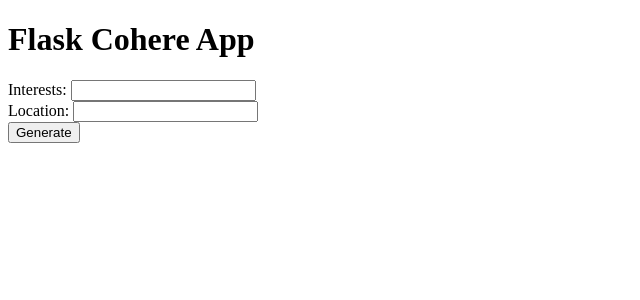
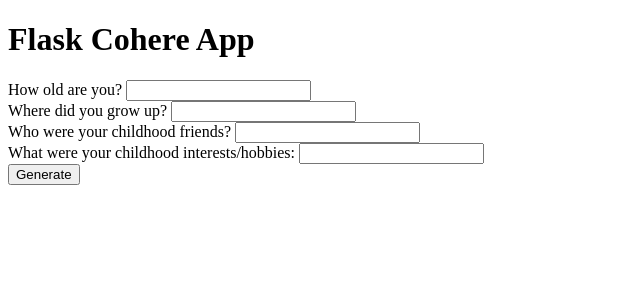
Before and after one commit to Luanarm/Rememberescence, a Flask app: page / in a window 1280 px wide. Shown: the top 300 px of the page, without its empty margins (0-640 px from the left). Run offline with Flask 3, Linux system fonts and the light colour scheme.

Commit message:
Added more items to the form

```diff
--- a/templates/home.html
+++ b/templates/home.html
@@ -11,15 +11,29 @@
 
   <form id="generateForm">
     <label>
-      Interests:
+      How old are you?
+      <input type="text" id="age" />
+    </label>
+    <br />
+
+    <label>
+      Where did you grow up?
+      <input type="text" id="location" />
+    </label>
+    <br />
+
+    <label>
+      Who were your childhood friends?
+      <input type="text" id="friends" />
+    </label>
+    <br />
+
+    <label>
+      What were your childhood interests/hobbies:
       <input type="text" id="interests" />
     </label>
     <br />
-    <label>
-      Location:
-      <input type="text" id="location" />
-    </label>
-    <br />
+
     <button type="button" onclick="generateContent()">Generate</button>
   </form>
 
@@ -29,13 +43,15 @@
     function generateContent() {
       var interests = document.getElementById("interests").value;
       var location = document.getElementById("location").value;
+      var location = document.getElementById("friends").value;
+      var location = document.getElementById("age").value;
 
       fetch('/generate', {
         method: 'POST',
         headers: {
           'Content-Type': 'application/json',
         },
-        body: JSON.stringify({ interests, location }),
+        body: JSON.stringify({ age, location, friends, interests }),
       })
       .then(response => response.json())
       .then(data => {
--- a/webapp.py
+++ b/webapp.py
@@ -20,13 +20,17 @@ def generate_content():
     # Get user inputs from the JSON data
     user_interests = data.get("interests")
     user_location = data.get("location")
-    #user_interests = "legos, beyblade, star wars"
-    #user_location = "Canada"
+    user_age = data.get("location")
+    user_friends = data.get("location")
 
     # Use Cohere to generate content based on user inputs
+    parameters = f'Friends:{user_friends}, Interests: {user_interests}, Location: {user_location}'
     generation_response = co.generate(
-        prompt=f'Please write a short story for nostalgia based on these parameters: {user_interests} {user_location}'
+        prompt=f'Please write a short story for nostalgia based on these parameters: {parameters}'
     )
+
+    # User's age & location used for childhood Spotify
+
 
     # Access the 'text' attribute to get the generated content
     generated_content = generation_response[0].text
```
